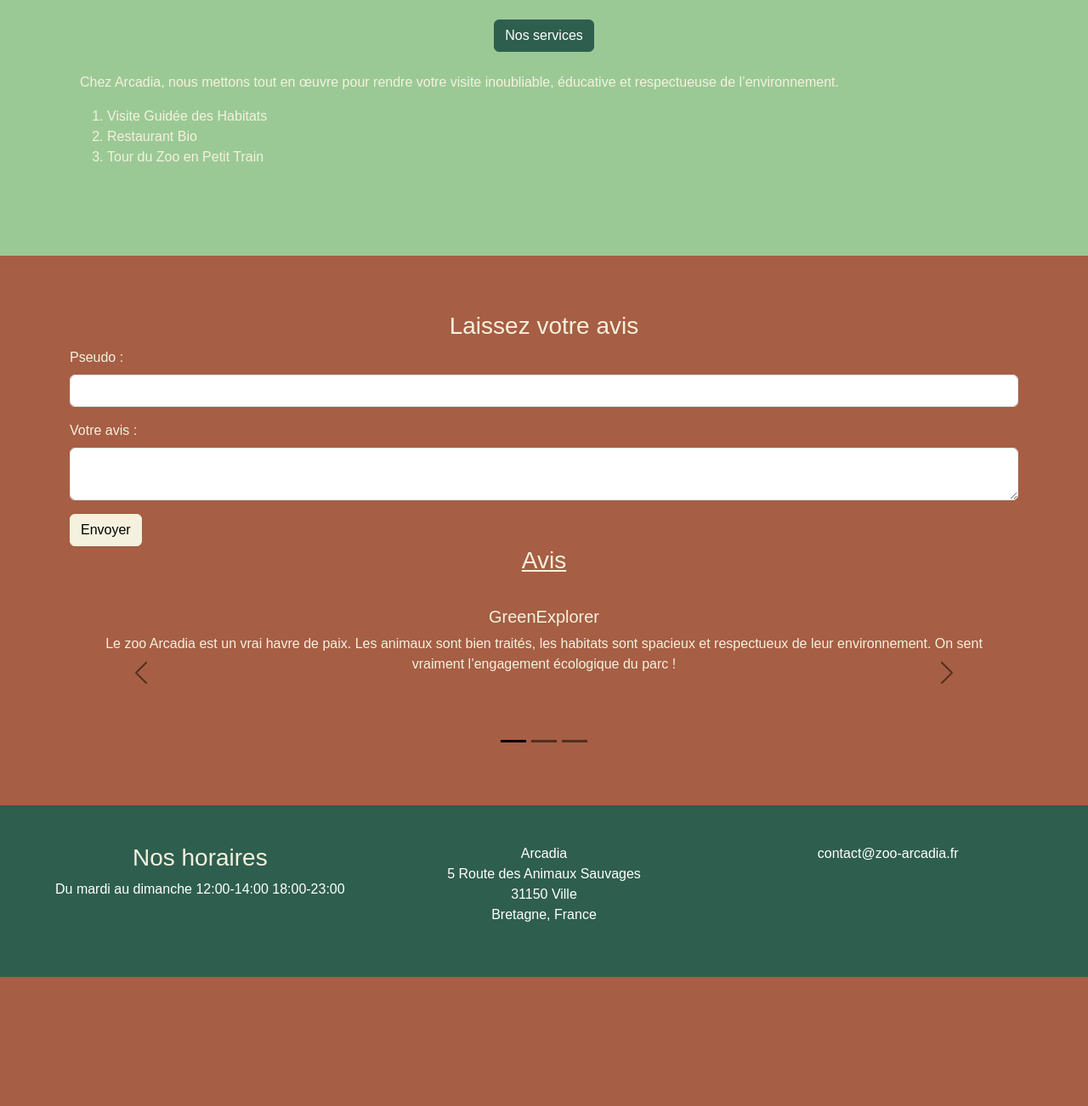
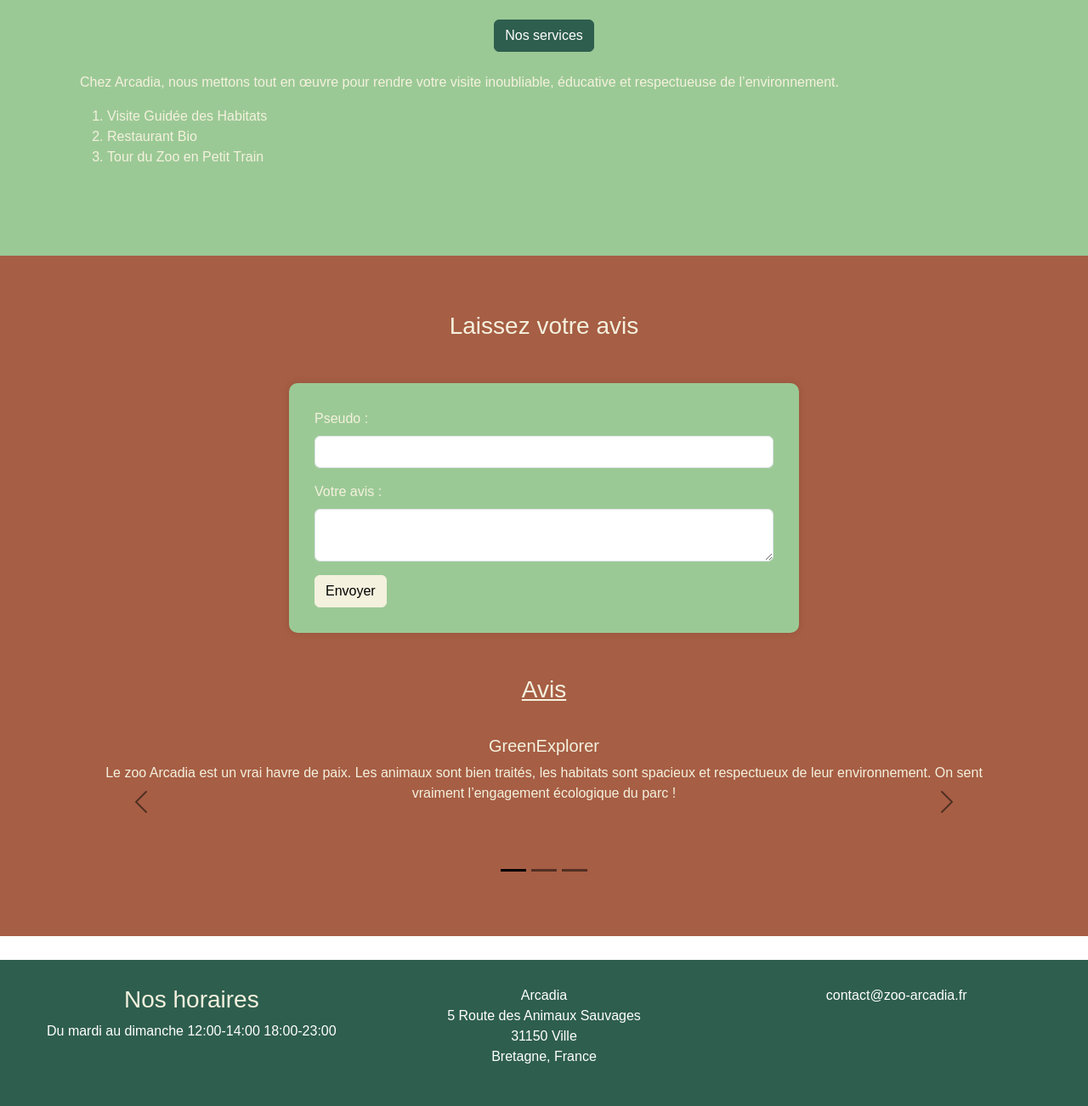
Before and after one commit to kantonirina02/Arcadia, a PHP site: page / in a window 1280 px wide. Shown: the part 1621-2923 px from the top of the page at 85% size. Before the commit the page ends 2771 px from the top, so only its background shows below. Run offline with PHP 8.4, Linux system fonts and the light colour scheme; some libraries are stand-ins or nearby versions; some web fonts are replaced.

Commit message:
formulaire de contact front

```diff
--- a/Router/allRoutes.js
+++ b/Router/allRoutes.js
@@ -4,7 +4,8 @@ import Route from "./Route.js";
 export const allRoutes = [
     new Route("/", "Accueil", "/pages/home.html"),
     new Route("/services", "Services", "/pages/services.html"),
-    new Route("/habitats", "Habitats", "/pages/habitats.html")
+    new Route("/habitats", "Habitats", "/pages/habitats.html"),
+    new Route("/contact", "Contact", "/pages/contact.html"),
 ];
 
 //Le titre s'affiche comme ceci : Route.titre - websitename
--- a/index.html
+++ b/index.html
@@ -30,7 +30,7 @@
                         <a class="nav-link" href="services">Services</a>
                       </li>
                       <li class="nav-item">
-                        <a class="nav-link" href="#">Contact</a>
+                        <a class="nav-link" href="/contact">Contact</a>
                       </li>
                       <li class="nav-item">
                         <a class="nav-link" href="#">Connexion/Deconnexion</a>
--- a/pages/home.html
+++ b/pages/home.html
@@ -69,7 +69,7 @@
 <section id="avis">
     <div class="container comm mt-3">
         <h3 class="text-center">Laissez votre avis</h3>
-        <form id="avisForm">
+        <form id="avisForm" class="contact-container">
             <div class="mb-3">
                 <label for="pseudo" class="form-label">Pseudo :</label>
                 <input type="text" id="pseudo" name="pseudo" class="form-control" required>
--- a/scss/main.scss
+++ b/scss/main.scss
@@ -16,9 +16,10 @@ html{
 }
 main{
     margin-bottom: 200px;
+    background-color: $secondary;
 }
 footer.footer{
-    padding: 45px;
+    padding: 30px;
     position: absolute;
     bottom: 0;
     width: 100%;
@@ -64,7 +65,7 @@ p{
 }
 
 .text-presentation {
-    background-color: $secondary;
+
     padding: 3rem;
     width: 100%;
 
@@ -105,7 +106,17 @@ img {
 
 }
 #habitats-anim {
-    background-color:$secondary;
     margin: 0;
     padding: 20px;
 }
+#contact-Form {
+    padding: 60px;
+}
+.contact-container {
+    max-width: 600px;
+    margin: 50px auto;
+    background-color: $bg-dark;
+    padding: 30px;
+    border-radius: 10px;
+    box-shadow: 0px 0px 10px rgba(0, 0, 0, 0.1);
+}
```
Also changed, not shown: pages/contact.html (added, +20 -0 lines), scss/main.css, 1 other file.
